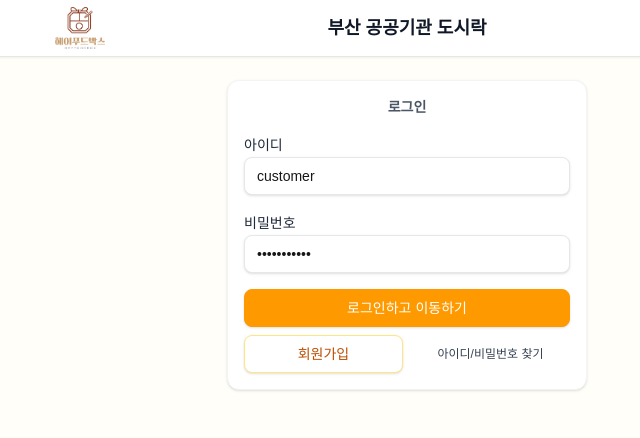
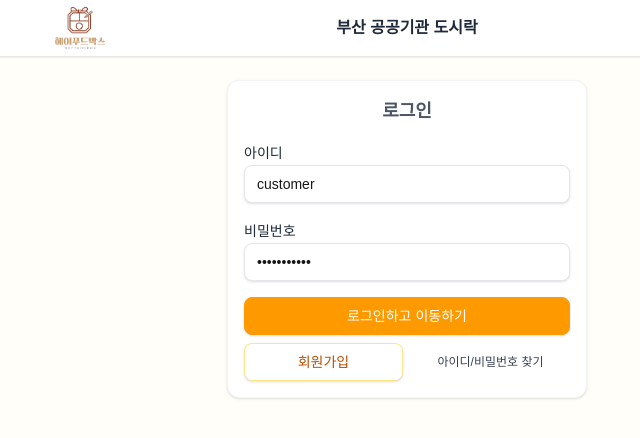
Before and after one commit to soohyun4747/vacation-dosirak-order, a Next.js app: page / in a window 1280 px wide. Shown: the top 438 px of the page, without its empty margins (233-873 px from the left). Built offline with nearby package versions, Linux system fonts and the light colour scheme.

Commit message:
text size changed

```diff
--- a/app/page.tsx
+++ b/app/page.tsx
@@ -36,7 +36,7 @@ export default function Home() {
 	return (
 		<div className='flex flex-col justify-center items-center gap-6'>
 			<Card className='md:w-[360px] w-full'>
-				<p className='w-full text-center mb-4 text-sm font-semibold text-gray-600'>
+				<p className='w-full text-center mb-4 text-lg font-semibold text-gray-600'>
 					로그인
 				</p>
 				<form
--- a/src/components/common/Container.tsx
+++ b/src/components/common/Container.tsx
@@ -8,7 +8,7 @@ export const Container = ({ children }: { children: ReactNode }) => (
         <div className="absolute left-4 sm:left-6 lg:left-8 h-[42px] w-[50px]">
           <Image src={'/logo.png'} alt={'logo'} fill />
         </div>
-        <p className="self-center text-[18px] font-bold text-gray-900">부산 공공기관 도시락</p>
+        <p className="self-center font-bold text-gray-800">부산 공공기관 도시락</p>
         <div />
       </div>
     </header>
```
